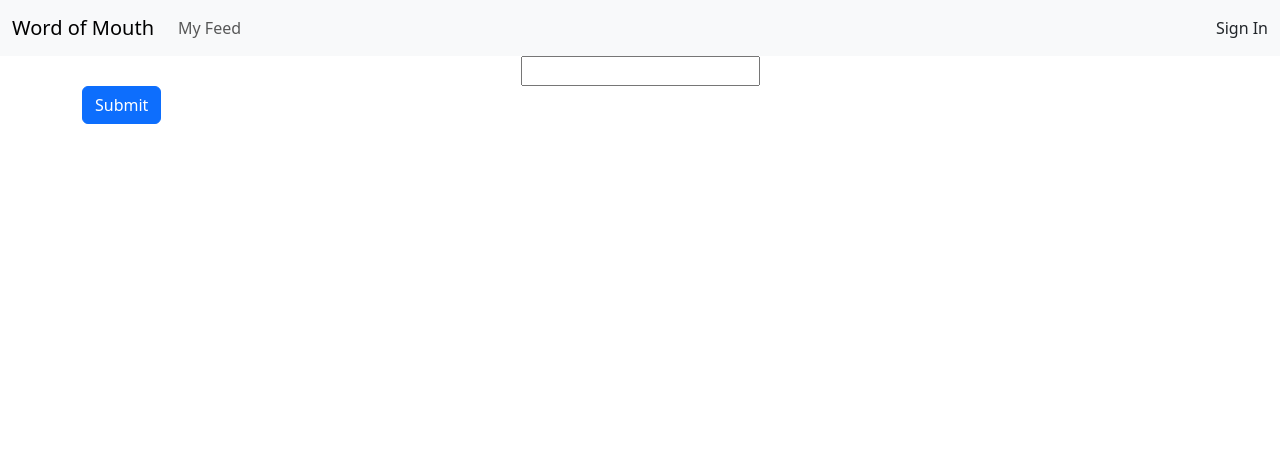
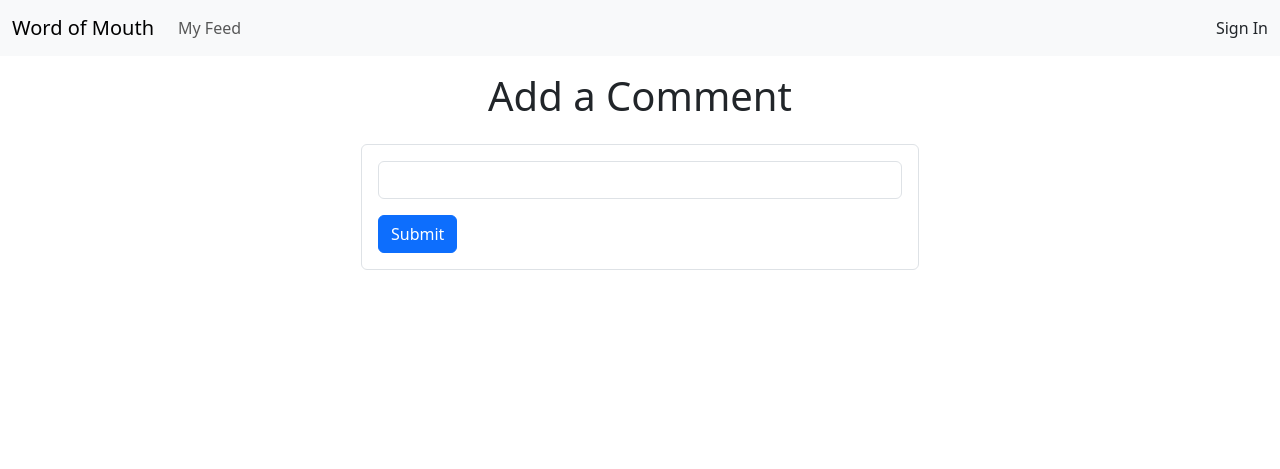
Before and after one commit to uva-cs3240-s22/group-project-a-11, a Django app: template home/templates/commentSubmission.html in a window 1280 px wide. Shown: the top 469 px of the page. Run offline with Django 4.2, Linux system fonts and the light colour scheme; the template is opened without the code that fills it, so the values that code supplies are empty; some libraries are stand-ins or nearby versions.

Commit message:
standardized bootstrap for comment submission

```diff
--- a/home/templates/commentSubmission.html
+++ b/home/templates/commentSubmission.html
@@ -9,20 +9,23 @@
 {% bootstrap_messages %}
 
 {% block title %}
-    Add Comments - Word of Mouth
+    Add Comment - Word of Mouth
 {% endblock %}
 
 {% block content %}
-    <form method="POST">
+    <h1 class="mt-3 text-center"> Add a Comment </h1>
+    <div class="d-flex justify-content-center">
+        <form method="POST" class="form-control p-3 mt-3 w-50">
+
             {% csrf_token %}
-        <div class="form-group d-flex justify-content-center text-center">
             {% bootstrap_label "Add a Comment" recipe.recipeTitle %}
-            <input type ='text' name ='text' required>
-        </div>
+            <input type ='text' class="form-control" name ='text' required>
+
             {% buttons %}
-            <button type="submit" class="btn btn-primary justify-content-right">
+                <button class="btn btn-primary mt-3" type="submit" class="btn btn-primary justify-content-right">
                     Submit
                 </button>
             {% endbuttons%}
         </form>
+    </div>
 {% endblock %}
```
Lines whose indentation alone changed are shown as unchanged.
